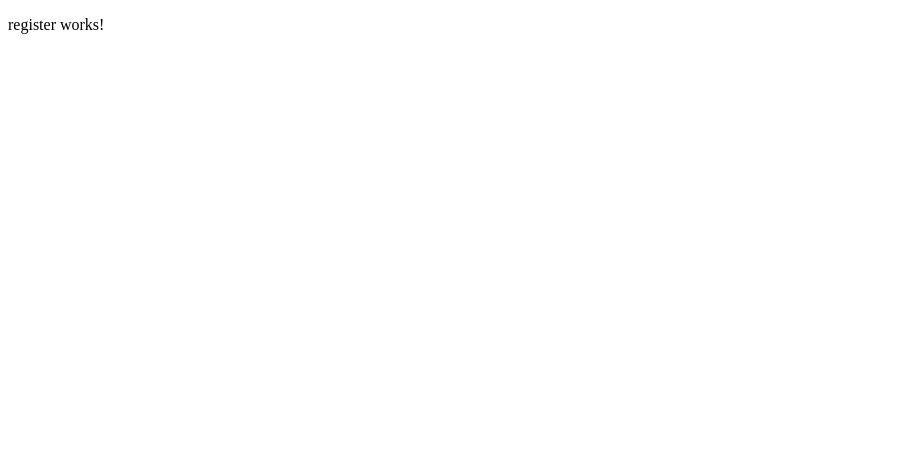
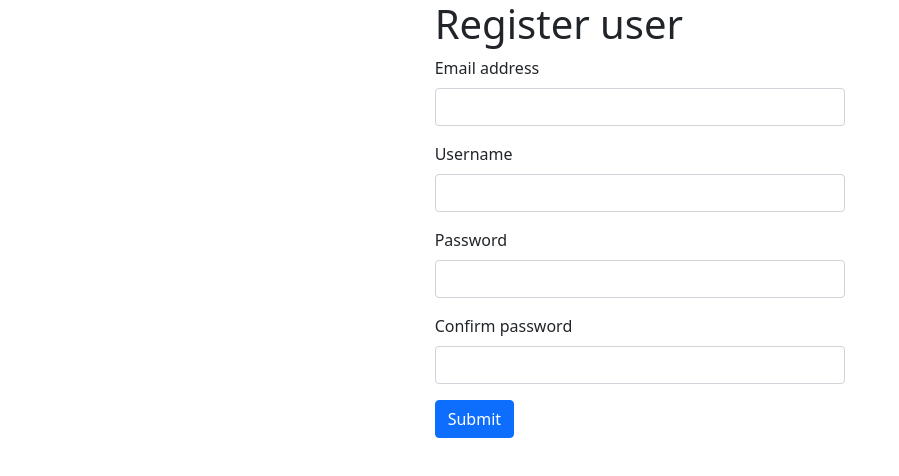
Before and after one commit to Jouanna/JouannaCarShop, an Angular app in the folder JouannaCarShopApp/: page /register in a window 1280 px wide. Shown: the top 476 px of the page, without its empty margins (0-899 px from the left). Built offline with nearby package versions, Linux system fonts and the light colour scheme.

Commit message:
Register implemented

```diff
--- a/JouannaCarShopApp/package.json
+++ b/JouannaCarShopApp/package.json
@@ -18,6 +18,7 @@
     "@angular/platform-browser": "~12.2.0",
     "@angular/platform-browser-dynamic": "~12.2.0",
     "@angular/router": "~12.2.0",
+    "bootstrap": "^5.1.0",
     "rxjs": "~6.6.0",
     "tslib": "^2.3.0",
     "zone.js": "~0.11.4"
--- /dev/null
+++ b/JouannaCarShopApp/src/app/interfaces/user.ts
@@ -0,0 +1,4 @@
+export interface IUser{
+    email: string;
+    name: string;
+}
--- a/JouannaCarShopApp/src/app/users/register/register.component.html
+++ b/JouannaCarShopApp/src/app/users/register/register.component.html
@@ -1 +1,67 @@
-<p>register works!</p>
+<div class="row justify-content-center">
+    <div class="col-4">
+        <h1>Register user</h1>
+        <form #regForm="ngForm" (ngSubmit)="register(regForm)">
+
+            <div class="mb-3">
+              <label for="exampleInputEmail1" class="form-label">Email address</label>
+              <input ngModel required email #emailInput="ngModel" name="email" type="email" class="form-control" id="exampleInputEmail1" aria-describedby="emailHelp">
+            </div>
+            <ng-container *ngIf="emailInput.touched && emailInput.invalid">
+                <div *ngIf="emailInput.errors?.required" style="background-color: crimson;">
+                    Email is required!
+
+                </div>
+                <div *ngIf="emailInput.errors?.email" style="background-color: crimson;">
+                    Email is invalid!
+
+                </div>
+            </ng-container>
+
+            <div class="mb-3">
+                <label for="exampleInputUsername" class="form-label">Username</label>
+                <input ngModel required minlength="3" #usernameInput="ngModel" name="name" type="text" class="form-control" id="exampleInputUsername" aria-describedby="emailHelp">
+              </div>
+              <ng-container *ngIf="usernameInput.touched && usernameInput.invalid">
+                <div *ngIf="usernameInput.errors?.required" style="background-color: crimson;">
+                    Username is required!
+                </div>
+                <div *ngIf="usernameInput.errors?.minlength" style="background-color: crimson;">
+                    Username must be 3 characters or more!
+                </div>
+            </ng-container>
+
+            <div class="mb-3">
+              <label for="exampleInputPassword1" class="form-label">Password</label>
+              <input ngModel required minlength="3" #passwordInput="ngModel" name="password" type="password" class="form-control" id="exampleInputPassword1">
+            </div>
+            <ng-container *ngIf="passwordInput.touched && passwordInput.invalid">
+                <div *ngIf="passwordInput.errors?.required" style="background-color: crimson;">
+                    Password is required!
+                </div>
+                <div *ngIf="passwordInput.errors?.minlength" style="background-color: crimson;">
+                    Password must be 3 characters or more!
+                </div>
+            </ng-container>
+
+            <div class="mb-3">
+                <label for="exampleInputPassword2" class="form-label">Confirm password</label>
+                <input ngModel required minlength="3" #confirmPasswordInput="ngModel" name="confirmPassword" type="password" class="form-control" id="exampleInputPassword2">
+              </div>
+              <ng-container *ngIf="confirmPasswordInput.touched && confirmPasswordInput.invalid">
+                <div *ngIf="confirmPasswordInput.errors?.required" style="background-color: crimson;">
+                    Password is required!
+                </div>
+                <div *ngIf="confirmPasswordInput.errors?.minlength" style="background-color: crimson;">
+                    Password must be 3 characters or more!
+                </div>
+                <div *ngIf="confirmPasswordInput.value !== passwordInput.value" style="background-color: crimson;">
+                    Passwords don't match!
+                </div>
+            </ng-container>
+
+            <button type="submit" class="btn btn-primary">Submit</button>
+          </form>
+
+    </div>
+</div>
--- a/JouannaCarShopApp/src/app/users/register/register.component.ts
+++ b/JouannaCarShopApp/src/app/users/register/register.component.ts
@@ -1,4 +1,8 @@
+
 import { Component, OnInit } from '@angular/core';
+import { NgForm } from '@angular/forms';
+import { Router } from '@angular/router';
+import { UserService } from '../user.service';
 
 @Component({
   selector: 'app-register',
@@ -7,9 +11,28 @@ import { Component, OnInit } from '@angular/core';
 })
 export class RegisterComponent implements OnInit {
 
-  constructor() { }
+  constructor(
+      private userService: UserService,
+      private router: Router
+      ) { }
 
   ngOnInit(): void {
   }
 
+  register(form: NgForm) {
+    if (form.invalid){
+      console.log('The form is invalid!');
+      return;
+    }
+    let {email, name, password} = form.value;
+
+    this.userService.register({email, name, password}).subscribe({
+        next: () => {
+            this.router.navigate(['/login']);
+        },
+        error: (err) => {
+           console.log(err);
+        }
+    });
+  }
 }
--- /dev/null
+++ b/JouannaCarShopApp/src/app/users/user.service.ts
@@ -0,0 +1,24 @@
+import { HttpClient } from '@angular/common/http';
+import { Injectable } from '@angular/core';
+import { tap } from 'rxjs/operators';
+import { environment } from 'src/environments/environment';
+import { IUser } from '../interfaces/user';
+
+const apiURL=environment.apiURL;
+
+@Injectable({
+  providedIn: 'root'
+})
+export class UserService {
+
+  user: IUser | null | undefined=undefined;
+
+  constructor(
+    private http: HttpClient
+  ) { }
+
+  register(data: {email: string; name: string; password: string;}){
+    return this.http.post<IUser>(`${apiURL}/users/register`, data).pipe(
+      tap((user) => this.user = user));
+  }
+}
--- a/JouannaCarShopApp/src/environments/environment.ts
+++ b/JouannaCarShopApp/src/environments/environment.ts
@@ -3,7 +3,8 @@
 // The list of file replacements can be found in `angular.json`.
 
 export const environment = {
-  production: false
+  production: false,
+  apiURL: 'https://robustliquid.backendless.app/api'
 };
 
 /*
--- a/JouannaCarShopApp/src/index.html
+++ b/JouannaCarShopApp/src/index.html
@@ -1,13 +1,18 @@
 <!doctype html>
 <html lang="en">
+
 <head>
   <meta charset="utf-8">
   <title>JouannaCarShopApp</title>
   <base href="/">
   <meta name="viewport" content="width=device-width, initial-scale=1">
   <link rel="icon" type="image/x-icon" href="favicon.ico">
+  <link href="https://cdn.jsdelivr.net/npm/bootstrap@5.1.0/dist/css/bootstrap.min.css" rel="stylesheet"
+    integrity="sha384-KyZXEAg3QhqLMpG8r+8fhAXLRk2vvoC2f3B09zVXn8CA5QIVfZOJ3BCsw2P0p/We" crossorigin="anonymous">
 </head>
+
 <body>
   <app-root></app-root>
 </body>
+
 </html>
```
Also changed, not shown: JouannaCarShopApp/src/app/app.module.ts (+7 -2 lines), 2 other files (tests, documents, lock files or other folders).
